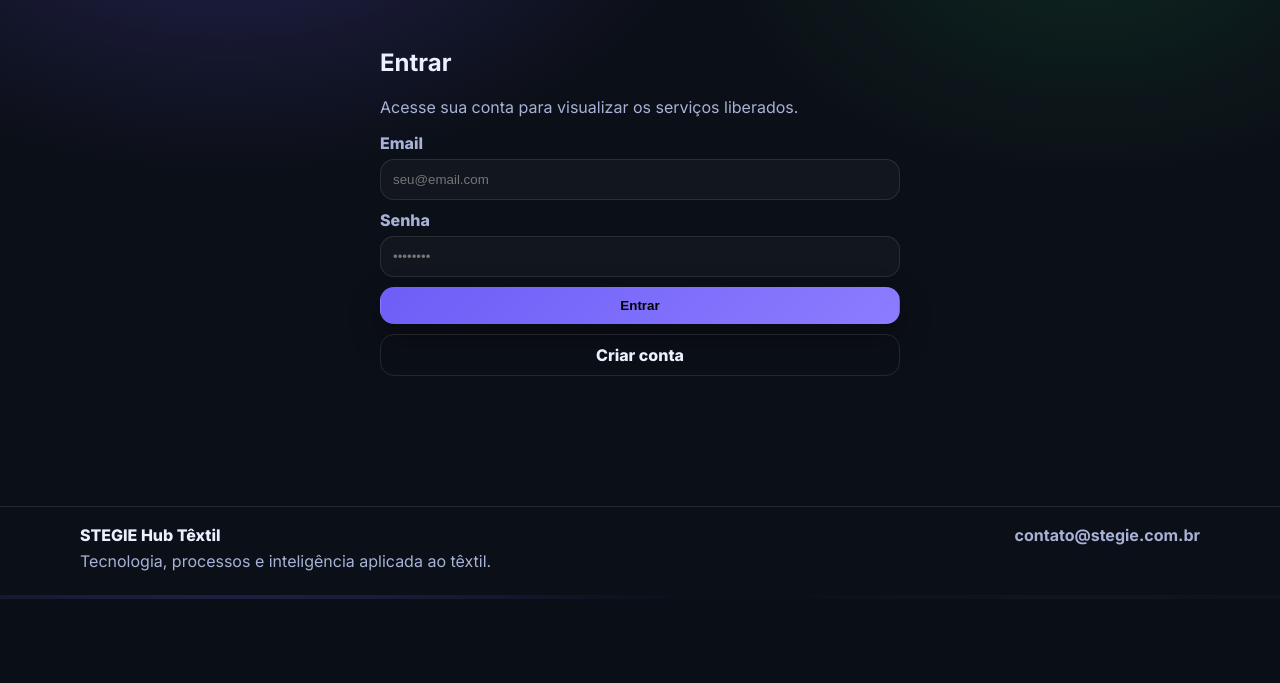
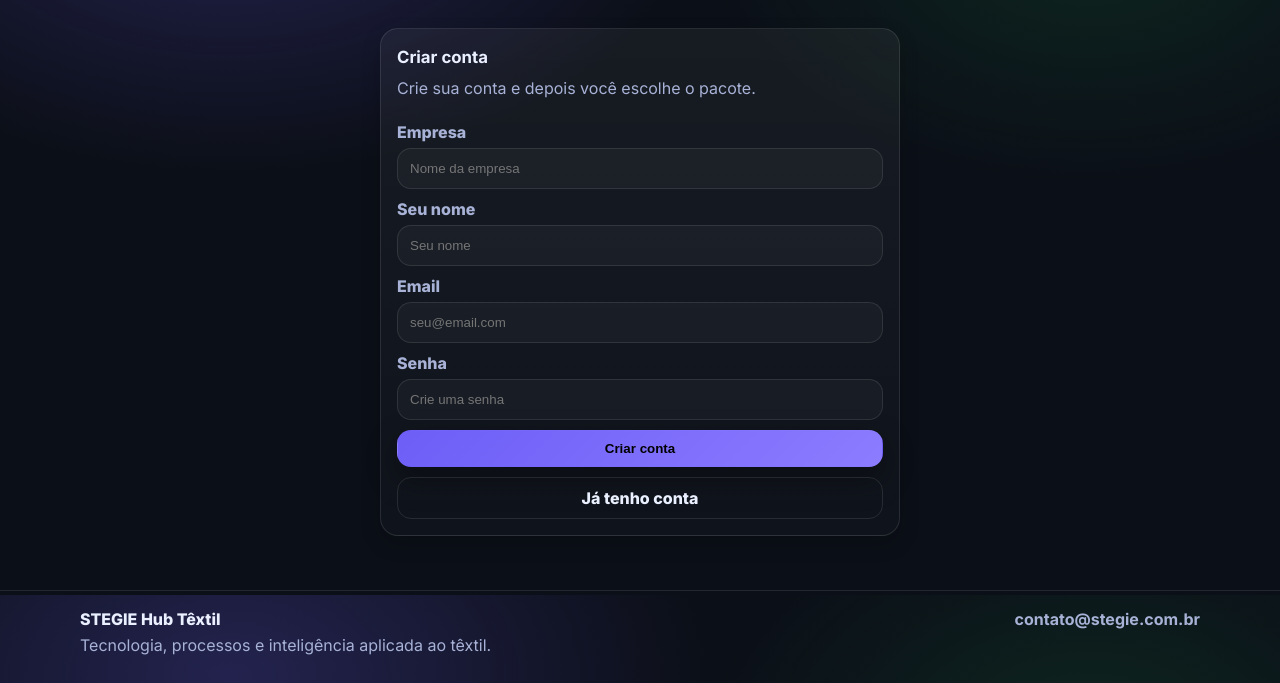
Before and after one commit to AdminAcheTece/stegie-hub-textil, a Flask app: page /cadastro in a window 1280 px wide. Shown: the part 205-888 px from the top of the page. Before the commit the page ends 804 px from the top, so only its background shows below. Run offline with Flask 3, Linux system fonts and the light colour scheme.

Commit message:
Update cadastro.html for account registration

```diff
--- a/templates/pages/cadastro.html
+++ b/templates/pages/cadastro.html
@@ -1,26 +1,37 @@
-{% extends "layouts/base.html" %}
-{% block title %}Entrar | STEGIE{% endblock %}
+{% extends "base.html" %}
+{% block title %}Cadastro | STEGIE{% endblock %}
+
 {% block content %}
 <section class="section">
   <div class="container">
     <div class="auth">
-      <div class="auth-card">
-        <h2>Entrar</h2>
-        <p class="muted">Acesse sua conta para visualizar os serviços liberados.</p>
+      <div class="auth-card card">
+        <h3>Criar conta</h3>
+        <p class="muted">Crie sua conta e depois você escolhe o pacote.</p>
 
         <form class="form" method="post">
           <label class="field">
+            <span>Empresa</span>
+            <input type="text" name="company" placeholder="Nome da empresa" required>
+          </label>
+
+          <label class="field">
+            <span>Seu nome</span>
+            <input type="text" name="name" placeholder="Seu nome" required>
+          </label>
+
+          <label class="field">
             <span>Email</span>
-            <input name="email" type="email" placeholder="seu@email.com" required>
+            <input type="email" name="email" placeholder="seu@email.com" required>
           </label>
 
           <label class="field">
             <span>Senha</span>
-            <input name="password" type="password" placeholder="••••••••" required>
+            <input type="password" name="password" placeholder="Crie uma senha" required>
           </label>
 
-          <button class="btn btn-primary" type="submit">Entrar</button>
-          <a class="btn btn-ghost" href="{{ url_for('main.register') }}">Criar conta</a>
+          <button class="btn btn-primary" type="submit">Criar conta</button>
+          <a class="btn btn-ghost" href="{{ url_for('login') }}">Já tenho conta</a>
         </form>
       </div>
     </div>
```
